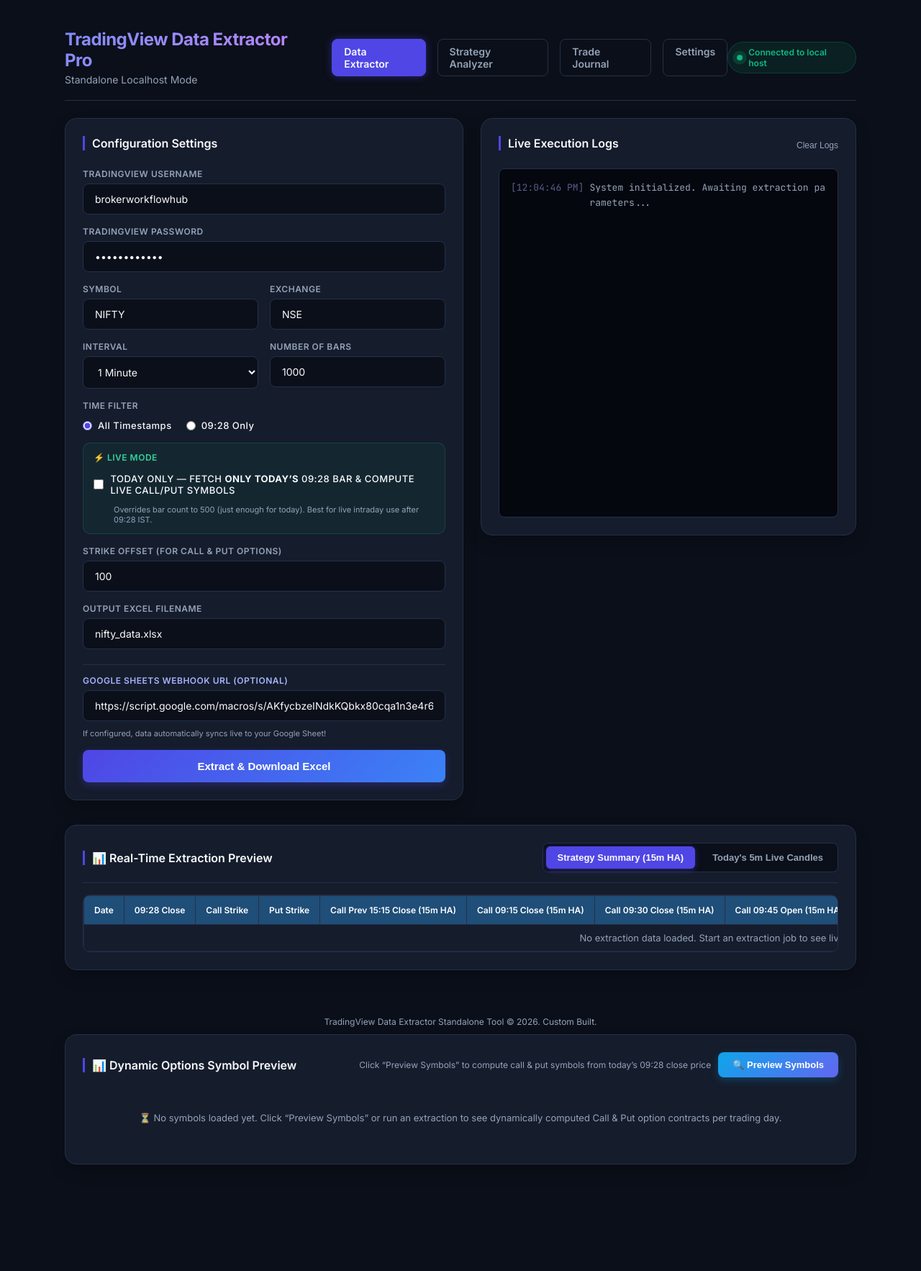
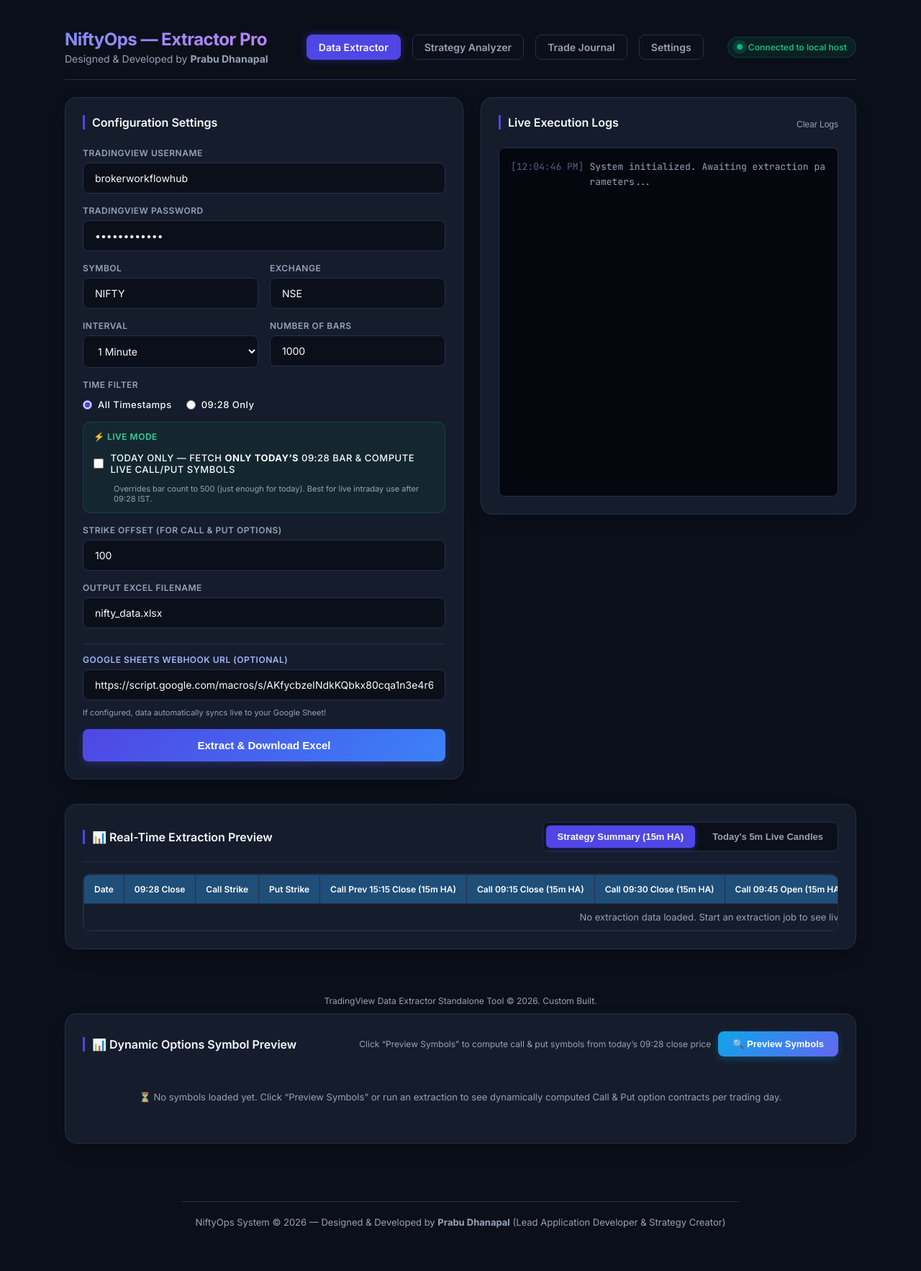
Before and after one commit to dprabu73-sys/NiftyOps, a Flask app: page / in a window 1280 px wide. Shown: the whole page at 72% size. Before the commit the page ends 1618 px from the top, so only its background shows below. Run offline with Flask 3, Linux system fonts and the light colour scheme.

Commit message:
Add explicit developer credits for Prabu Dhanapal

```diff
--- a/templates/index.html
+++ b/templates/index.html
@@ -624,8 +624,8 @@ box-shadow: 0 0 12px var(--accent-glow);
 <!-- Header -->
 <header>
 <div class="logo-section">
-<h1>TradingView Data Extractor Pro</h1>
-<p>Standalone Localhost Mode</p>
+<h1>NiftyOps — Extractor Pro</h1>
+<p>Designed & Developed by <strong>Prabu Dhanapal</strong></p>
 </div>
 <div class="nav-links">
 <a href="/" class="nav-btn active">Data Extractor</a>
@@ -1303,5 +1303,8 @@ document.getElementById('previewLiveBadge').style.display = 'none';
 }
 }
 </script>
+<footer style="text-align: center; margin-top: 40px; padding: 20px; color: #94a3b8; font-size: 13px; border-top: 1px solid #243049;">
+  NiftyOps System &copy; 2026 &mdash; Designed & Developed by <strong>Prabu Dhanapal</strong> (Lead Application Developer & Strategy Creator)
+</footer>
 </body>
 </html>
```
Also changed, not shown: README.md.
